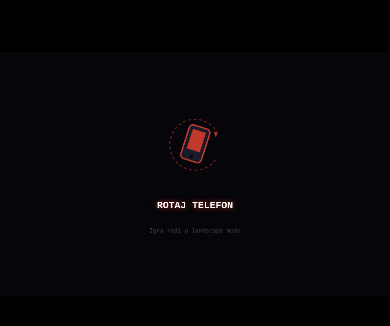
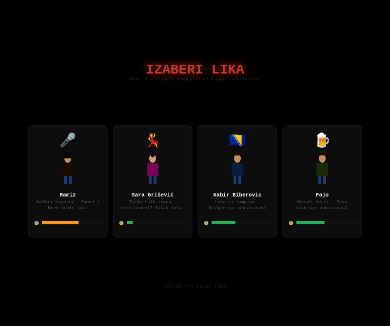
Before and after one commit to AhmedKvz/Trainspotting-the-game, a plain HTML site: page index.html in a window 390 px wide. Shown: the part 248-574 px from the top of the page. Drawn offline with Linux system fonts and the light colour scheme.

Commit message:
Change isPortrait to false for all orientationsalways false

```diff
--- a/index.html
+++ b/index.html
@@ -149,7 +149,7 @@ G={ph:'charselect',t:0,fr:0,hoverChar:-1,ch:CHARS[0]};
 
 // ── RESIZE / ORIENTATION ─────────────────────────
 function resize(){
-  isPortrait=window.innerHeight>window.innerWidth*1.05;
+  isPortrait=false; // igra radi u svakoj orijentaciji
   const vw=window.innerWidth,vh=window.innerHeight;
   const scale=Math.min(vw/W,vh/H);
   CV.style.width=W*scale+'px';
```
